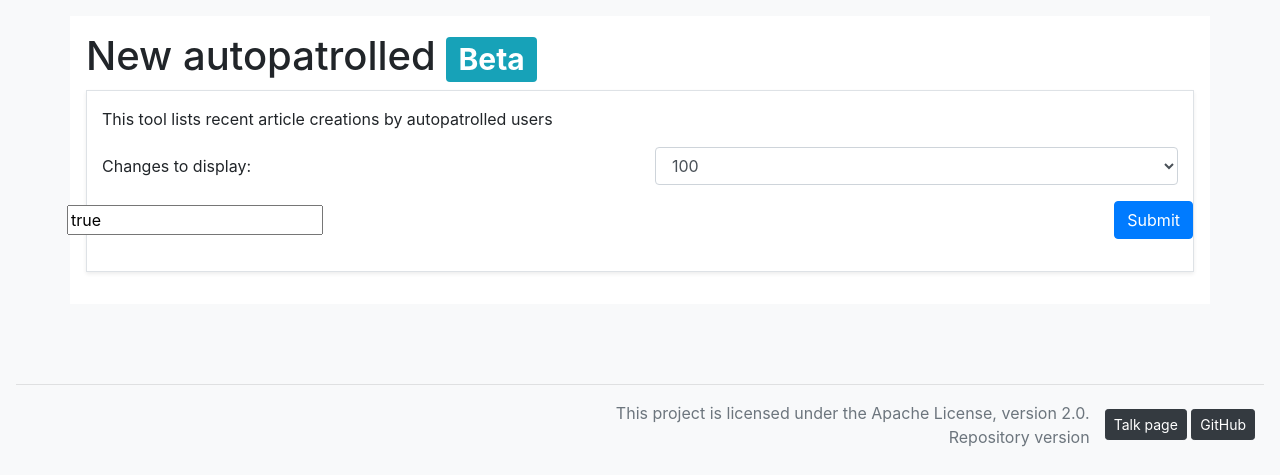
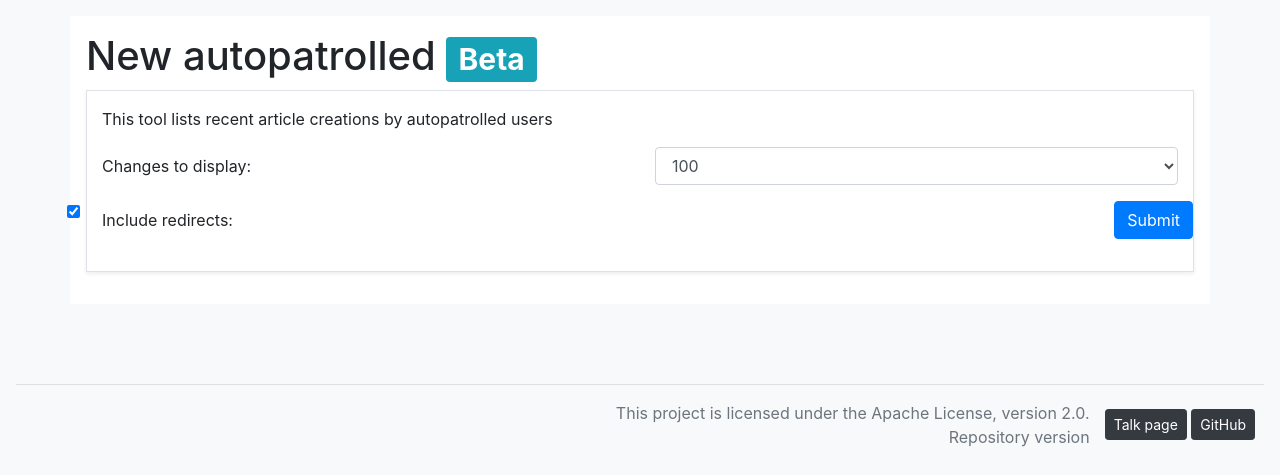
Before and after one commit to AntiCompositeNumber/anticompositetools, a Python web app: template src/templates/newautopat_results.html in a window 1280 px wide. Shown: the part 56-531 px from the top of the page. Run offline with Jinja, Linux system fonts and the light colour scheme; the template is opened without the code that fills it, so the values that code supplies are empty; some libraries are stand-ins or nearby versions.

Commit message:
fixup! fixup! Add newautopat

```diff
--- a/src/templates/newautopat_results.html
+++ b/src/templates/newautopat_results.html
@@ -25,7 +25,7 @@
       </div>
       <div class="form-group row">
         <label for="inputRedirects" class="col-sm col-form-label">Include redirects:</label>
-        <input type=checkbox" class="form-check-input" id="inputRedirects" name="hideredirs" value="true" checked>
+        <input type="checkbox" class="form-check-input" id="inputRedirects" name="hideredirs" value="true" checked>
       <button type="submit" class="btn btn-primary">Submit</button>
     </form>
   </div>
```
